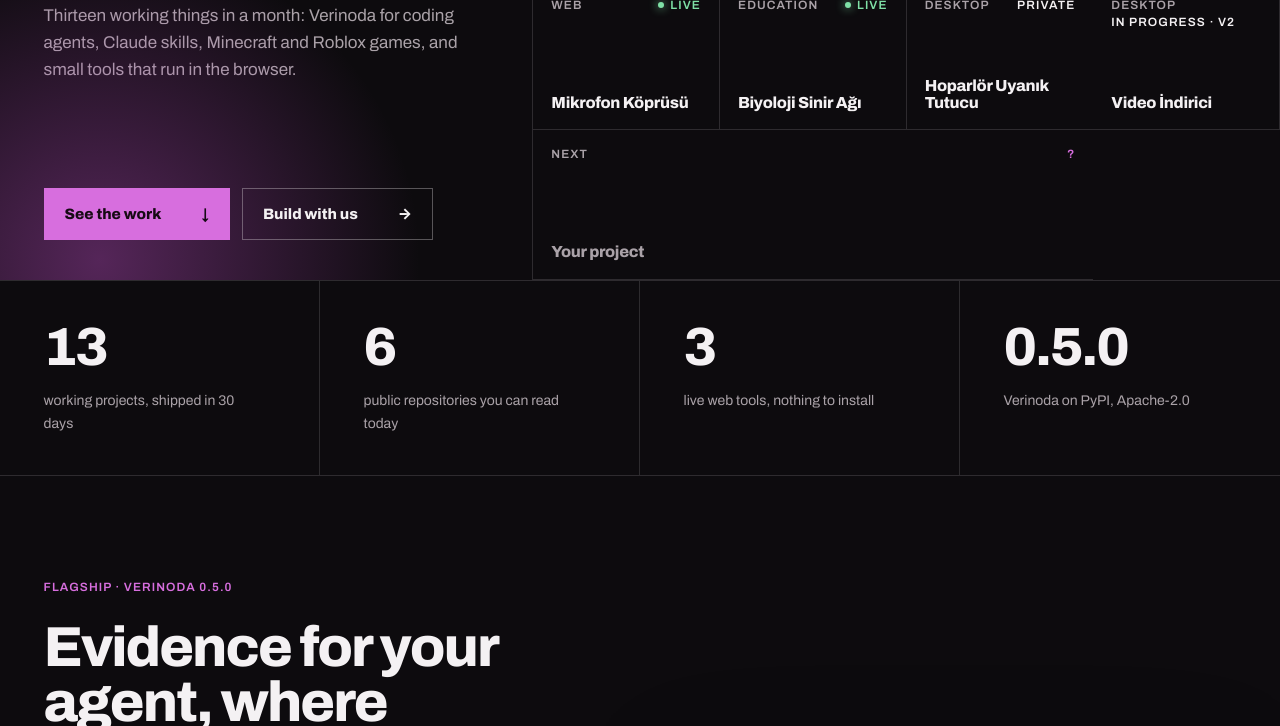
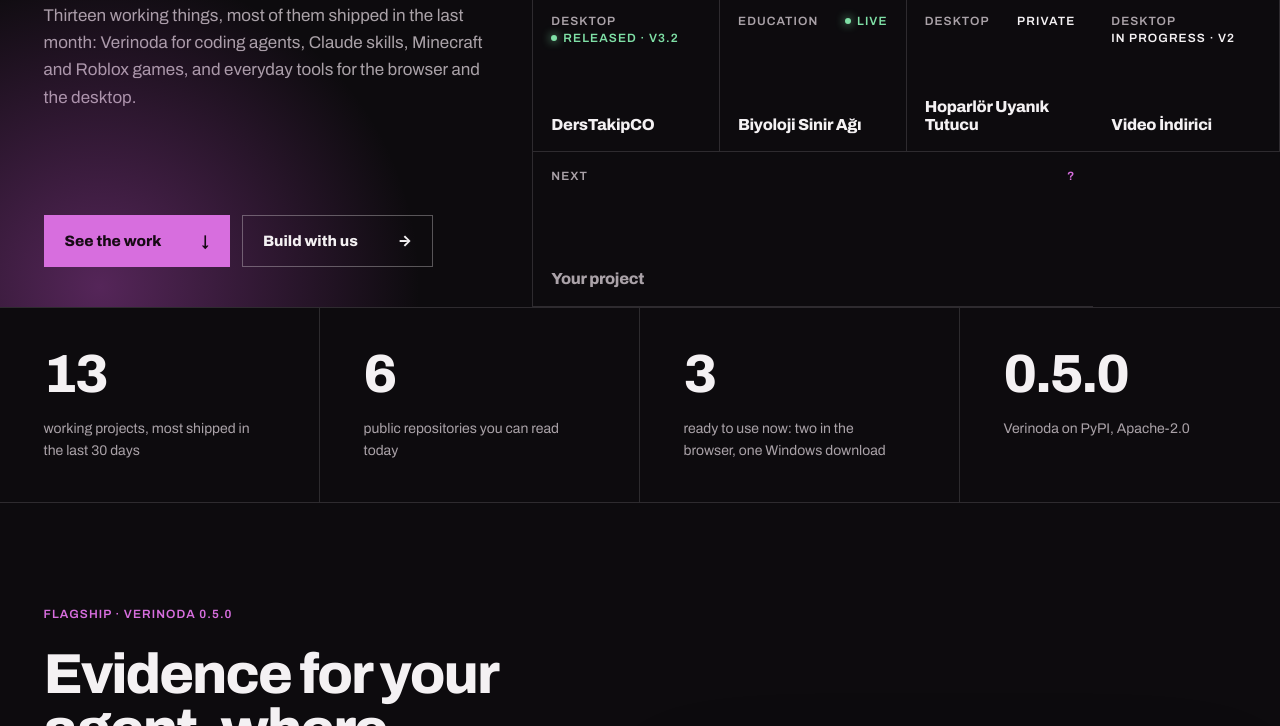
Before and after one commit to Verinoda-Labs/Verinoda-Labs.github.io, a plain HTML site: page index.html in a window 1280 px wide. Shown: the part 532-1258 px from the top of the page. Drawn offline with Linux system fonts and the light colour scheme.

Commit message:
Rename the Supernatural mod, replace Mikrofon Köprüsü with DersTakipCO
Co-Authored-By: Claude Opus 5.5 <noreply@anthropic.com>

```diff
--- a/app.js
+++ b/app.js
@@ -18,11 +18,12 @@
     return '<a class="btn ' + cls + '" href="' + esc(href) + '"' + (x ? ' target="_blank" rel="noopener"' : '') + '><span>' + esc(label) + '</span><span class="ar" aria-hidden="true">' + (arrow || (x ? '↗' : '→')) + '</span></a>';
   }
   function stTag(w, t) {
-    var cls = w.status === 'live' ? 'live' : (w.status === 'beta' || w.status === 'early') ? 'acc' : '';
+    var cls = (w.status === 'live' || w.status === 'released') ? 'live' : (w.status === 'beta' || w.status === 'early') ? 'acc' : '';
     var label = t.status[w.status];
     if (w.ver && w.ver !== 'beta') label = w.status === 'beta' ? w.ver + ' · ' + label : label + ' · ' + w.ver;
     return '<span class="st ' + cls + '">' + esc(label) + '</span>';
   }
+  function nm(w) { return (st.lang === 'tr' && w.nameTr) || w.name; }
   function kindLabel(w, t) { return w.kind === 'app' ? t.cats[w.cat] : t.kinds[w.kind]; }
   function workHref(w) { return w.kind === 'tool' ? w.url : '#/work/' + w.id; }
   function lines(s) { return s.split(/(?<=\.)\s+/).map(function (l, i) { return '<span class="ln"><span style="--d:' + (i * 120) + 'ms">' + esc(l) + '</span></span>'; }).join(''); }
@@ -68,7 +69,7 @@
           '<div><strong>Verinoda</strong><p>' + esc(t.home.verinodaCell) + '</p></div><span class="go" aria-hidden="true">→</span></a>';
       }
       return '<a class="cell" href="' + workHref(w) + '" ' + d + '><div class="cell-h"><span class="st k">' + esc(kindLabel(w, t)) + '</span>' + stTag(w, t) + '</div>' +
-        '<strong>' + esc(w.short || w.name) + '</strong><span class="go" aria-hidden="true">→</span></a>';
+        '<strong>' + esc(w.short || nm(w)) + '</strong><span class="go" aria-hidden="true">→</span></a>';
     });
     cells += '<a class="cell next" href="#/contact" style="--d:' + (300 + WORKS.length * 45) + 'ms"><div class="cell-h"><span class="st k">' + esc(t.home.nextKind) + '</span><span class="st acc">?</span></div>' +
       '<strong>' + esc(t.home.nextName) + '</strong><span class="go" aria-hidden="true">→</span></a>';
@@ -106,8 +107,8 @@
 
       '<section class="band target" id="apps"><div class="wrap sec"><div class="sec-head" data-r><div><p class="meta kick">' + esc(t.apps.kicker) + '</p><h2>' + esc(t.apps.title) + '</h2></div><p class="lead">' + esc(t.apps.lead) + '</p></div>' +
       '<div class="cards">' + each(apps, function (w, i) {
-        var link = w.url ? '<span class="lnk">' + esc(w.urlKey === 'map' ? t.openMap : t.open) + ' ↗</span>' : '<span class="lock">' + esc(t.privateNote) + '</span>';
-        var inner = '<div class="cell-h"><span class="st k">' + esc(t.cats[w.cat]) + '</span>' + stTag(w, t) + '</div><h3>' + esc(w.name) + '</h3><p>' + esc(t.apps.items[w.id]) + '</p>' +
+        var link = w.url ? '<span class="lnk">' + esc(w.urlKey === 'map' ? t.openMap : w.urlKey === 'download' ? t.openDl : t.open) + ' ↗</span>' : '<span class="lock">' + esc(t.privateNote) + '</span>';
+        var inner = '<div class="cell-h"><span class="st k">' + esc(t.cats[w.cat]) + '</span>' + stTag(w, t) + '</div><h3>' + esc(nm(w)) + '</h3><p>' + esc(t.apps.items[w.id]) + '</p>' +
           '<div class="card-f"><span class="tech">' + esc(w.tech) + '</span>' + link + '</div>';
         var attrs = ' class="card target" id="w-' + w.id + '" data-r style="--d:' + (i % 4) * 70 + 'ms"';
         return w.url ? '<a' + attrs + ' href="' + esc(w.url) + '" target="_blank" rel="noopener">' + inner + '</a>' : '<article' + attrs + '>' + inner + '</article>';
--- a/data.js
+++ b/data.js
@@ -14,11 +14,11 @@ const WORKS = [
   { id: 'award-grade-web', kind: 'skill', name: 'award-grade-web', ver: 'v3.0', status: 'private', url: null, tech: 'Claude skill' },
   { id: 'roblox-luau-expert', kind: 'skill', name: 'roblox-luau-expert', ver: 'v3.1', status: 'private', url: null, tech: 'Claude skill · Roblox Studio MCP' },
   { id: 'deconstructing-references', kind: 'skill', name: 'deconstructing-references', ver: 'v2.1', status: 'private', url: null, tech: 'Claude skill' },
-  { id: 'supernatural', kind: 'app', cat: 'minecraft', name: 'SupernaturalENG', ver: '0.1', status: 'early', url: 'https://github.com/ozcinax-star/Kansas-caeleste', urlKey: 'map', tech: 'Java · Fabric · Minecraft 26.2' },
+  { id: 'supernatural', kind: 'app', cat: 'minecraft', name: 'Supernatural Minecraft Mod', nameTr: 'Supernatural Minecraft Modu', ver: '0.1', status: 'early', url: 'https://github.com/ozcinax-star/Kansas-caeleste', urlKey: 'map', tech: 'Java · Fabric · Minecraft 26.2' },
   { id: '7days', kind: 'app', cat: 'roblox', name: '7DAYSROBLOX', status: 'wip', url: null, tech: 'Luau · Rojo' },
   { id: 'muzikcraft', kind: 'app', cat: 'minecraft', name: 'Müzikcraft', status: 'private', url: null, tech: 'Java · Paper · Geyser · FFmpeg' },
   { id: 'webcord', kind: 'app', cat: 'web', name: 'Webcord', status: 'live', url: 'https://ozcinax-star.github.io/webcord/', tech: 'JavaScript · WebRTC' },
-  { id: 'mikrofon', kind: 'app', cat: 'web', name: 'Mikrofon Köprüsü', status: 'live', url: 'https://ozcinax-star.github.io/mikrofon-koprusu/', tech: 'JavaScript · Web Audio' },
+  { id: 'derstakip', kind: 'app', cat: 'desktop', name: 'DersTakipCO', ver: 'v3.2', status: 'released', url: 'https://ozcinax-star.github.io/DersTakipCO/', urlKey: 'download', tech: 'TypeScript · Electron · React' },
   { id: 'biyoloji', kind: 'app', cat: 'edu', name: 'Biyoloji Sinir Ağı', status: 'live', url: 'https://ozcinax-star.github.io/eba-sinir-agi/', tech: 'JavaScript' },
   { id: 'hoparlor', kind: 'app', cat: 'desktop', name: 'Hoparlör Uyanık Tutucu', status: 'private', url: null, tech: 'Python' },
   { id: 'videoindir', kind: 'app', cat: 'desktop', name: 'Video İndirici', ver: 'v2', status: 'wip', url: null, tech: 'Rust · yt-dlp' },
@@ -54,20 +54,20 @@ const I18N = {
     nav: { works: 'Work', verinoda: 'Verinoda', skills: 'Skills', apps: 'Apps', install: 'Install', contact: 'Talk to us' },
     kinds: { tool: 'Verinoda tool', skill: 'Claude skill', app: 'App' },
     cats: { minecraft: 'Minecraft', roblox: 'Roblox', web: 'Web', edu: 'Education', desktop: 'Desktop' },
-    status: { beta: 'beta', private: 'private', early: 'early access', wip: 'in progress', live: 'live' },
-    open: 'Open', openMap: 'Map on GitHub', privateNote: 'Private repository', details: 'Details',
+    status: { beta: 'beta', private: 'private', early: 'early access', wip: 'in progress', live: 'live', released: 'released' },
+    open: 'Open', openMap: 'Map on GitHub', openDl: 'Download page', privateNote: 'Private repository', details: 'Details',
     home: {
-      kicker: 'Verinoda Labs · the last 30 days',
+      kicker: 'Verinoda Labs · autumn 2026',
       title: 'Tools that work from evidence. Games people play.',
-      lead: 'Thirteen working things in a month: Verinoda for coding agents, Claude skills, Minecraft and Roblox games, and small tools that run in the browser.',
+      lead: 'Thirteen working things, most of them shipped in the last month: Verinoda for coding agents, Claude skills, Minecraft and Roblox games, and everyday tools for the browser and the desktop.',
       cta1: 'See the work', cta2: 'Build with us',
       verinodaCell: 'Answers code questions with file:line evidence. Its real difference shows on 10–20 million token projects.',
       nextKind: 'Next', nextName: 'Your project',
     },
     stats: [
-      { v: '13', l: 'working projects, shipped in 30 days' },
+      { v: '13', l: 'working projects, most shipped in the last 30 days' },
       { v: '6', l: 'public repositories you can read today' },
-      { v: '3', l: 'live web tools, nothing to install' },
+      { v: '3', l: 'ready to use now: two in the browser, one Windows download' },
       { v: '0.5.0', l: 'Verinoda on PyPI, Apache-2.0' },
     ],
     flag: {
@@ -93,13 +93,13 @@ const I18N = {
     },
     apps: {
       kicker: 'Apps and games', title: 'Things people open, play and use every day.',
-      lead: 'Three run in your browser right now. The rest are private builds; ask if you want one like them.',
+      lead: 'Two run in your browser right now and one installs on Windows in a click. The rest are private builds; ask if you want one like them.',
       items: {
         supernatural: 'A Minecraft mod built around the Supernatural series: hunts, a bestiary, angels and demons, and Lawrence, Kansas at one block to the metre.',
         '7days': 'A co-op Roblox zombie survival game where the world gets harder as your base grows.',
         muzikcraft: 'Plays a PC’s MP3s from music boxes on a Minecraft server, for Java and Bedrock players alike.',
         webcord: 'Voice and text chat with no account: pick a nickname, share a room code, talk browser to browser.',
-        mikrofon: 'Streams a phone or PC microphone live to a Bluetooth speaker, with noise filtering and recording.',
+        derstakip: 'An offline desktop app for private tutors: lessons, students, calendar, income goals and reports, with daily backups. No internet needed.',
         biyoloji: 'An interactive map of the grade 9–12 biology curriculum, every topic linked to the ones it builds on.',
         hoparlor: 'Keeps a Bluetooth speaker from falling asleep with an inaudible 20 Hz signal.',
         videoindir: 'A fast desktop video downloader, rewritten in Rust on top of yt-dlp.',
@@ -221,20 +221,20 @@ const I18N = {
     nav: { works: 'İşler', verinoda: 'Verinoda', skills: 'Skiller', apps: 'Uygulamalar', install: 'Kurulum', contact: 'Bize ulaşın' },
     kinds: { tool: 'Verinoda aracı', skill: 'Claude skili', app: 'Uygulama' },
     cats: { minecraft: 'Minecraft', roblox: 'Roblox', web: 'Web', edu: 'Eğitim', desktop: 'Masaüstü' },
-    status: { beta: 'beta', private: 'özel', early: 'erken erişim', wip: 'geliştiriliyor', live: 'canlı' },
-    open: 'Aç', openMap: 'Harita GitHub’da', privateNote: 'Özel repo', details: 'Detay',
+    status: { beta: 'beta', private: 'özel', early: 'erken erişim', wip: 'geliştiriliyor', live: 'canlı', released: 'yayında' },
+    open: 'Aç', openMap: 'Harita GitHub’da', openDl: 'İndirme sayfası', privateNote: 'Özel repo', details: 'Detay',
     home: {
-      kicker: 'Verinoda Labs · son 30 gün',
+      kicker: 'Verinoda Labs · 2026 sonbaharı',
       title: 'Kanıtla çalışan araçlar. Oynanan oyunlar.',
-      lead: 'Bir ayda on üç çalışan iş: kodlama ajanları için Verinoda, Claude skilleri, Minecraft ve Roblox oyunları, tarayıcıda çalışan küçük araçlar.',
+      lead: 'Çoğu son bir ayda çıkan on üç çalışan iş: kodlama ajanları için Verinoda, Claude skilleri, Minecraft ve Roblox oyunları, tarayıcıda ve masaüstünde çalışan günlük araçlar.',
       cta1: 'İşleri gör', cta2: 'Birlikte yapalım',
       verinodaCell: 'Kod sorularına file:line kanıtıyla cevap verir. Asıl farkını 10–20 milyon tokenlık projelerde gösterir.',
       nextKind: 'Sıradaki', nextName: 'Sizin projeniz',
     },
     stats: [
-      { v: '13', l: 'çalışan proje, 30 günde' },
+      { v: '13', l: 'çalışan proje, çoğu son 30 günde' },
       { v: '6', l: 'bugün okuyabileceğiniz açık repo' },
-      { v: '3', l: 'canlı web aracı, kurulum yok' },
+      { v: '3', l: 'hemen kullanılır: ikisi tarayıcıda, biri Windows indirmesi' },
       { v: '0.5.0', l: 'Verinoda PyPI’da, Apache-2.0' },
     ],
     flag: {
@@ -260,13 +260,13 @@ const I18N = {
     },
     apps: {
       kicker: 'Uygulamalar ve oyunlar', title: 'İnsanların açtığı, oynadığı, her gün kullandığı şeyler.',
-      lead: 'Üçü şu an tarayıcınızda çalışıyor. Diğerleri özel yapımlar; benzerini isterseniz sorun.',
+      lead: 'İkisi şu an tarayıcınızda çalışıyor, biri Windows’a tek tıkla kuruluyor. Diğerleri özel yapımlar; benzerini isterseniz sorun.',
       items: {
         supernatural: 'Supernatural dizisi üzerine kurulu bir Minecraft modu: avlar, canavar ansiklopedisi, melekler ve iblisler, bir blok bir metre ölçeğinde Lawrence, Kansas.',
         '7days': 'Üssünüz büyüdükçe dünyanın zorlaştığı, birlikte oynanan bir Roblox zombi hayatta kalma oyunu.',
         muzikcraft: 'Bilgisayardaki MP3’leri Minecraft sunucusundaki müzik kutularından çalar; Java ve Bedrock oyuncuları için.',
         webcord: 'Hesapsız sesli ve yazılı sohbet: takma ad seç, oda kodunu paylaş, tarayıcıdan tarayıcıya konuş.',
-        mikrofon: 'Telefonun ya da bilgisayarın mikrofonunu Bluetooth hoparlöre canlı aktarır; gürültü filtresi ve kayıtla.',
+        derstakip: 'Özel ders veren öğretmenler için internetsiz masaüstü uygulaması: ders, öğrenci, takvim, gelir hedefleri ve raporlar; günlük otomatik yedekle.',
         biyoloji: '9–12. sınıf biyoloji müfredatının etkileşimli haritası; her konu dayandığı konulara bağlı.',
         hoparlor: 'Duyulmayan 20 Hz bir sinyalle Bluetooth hoparlörün uykuya geçmesini engeller.',
         videoindir: 'yt-dlp üzerine Rust ile baştan yazılan hızlı masaüstü video indirici.',
```
Also changed, not shown: index.html (+1 -1 lines).
